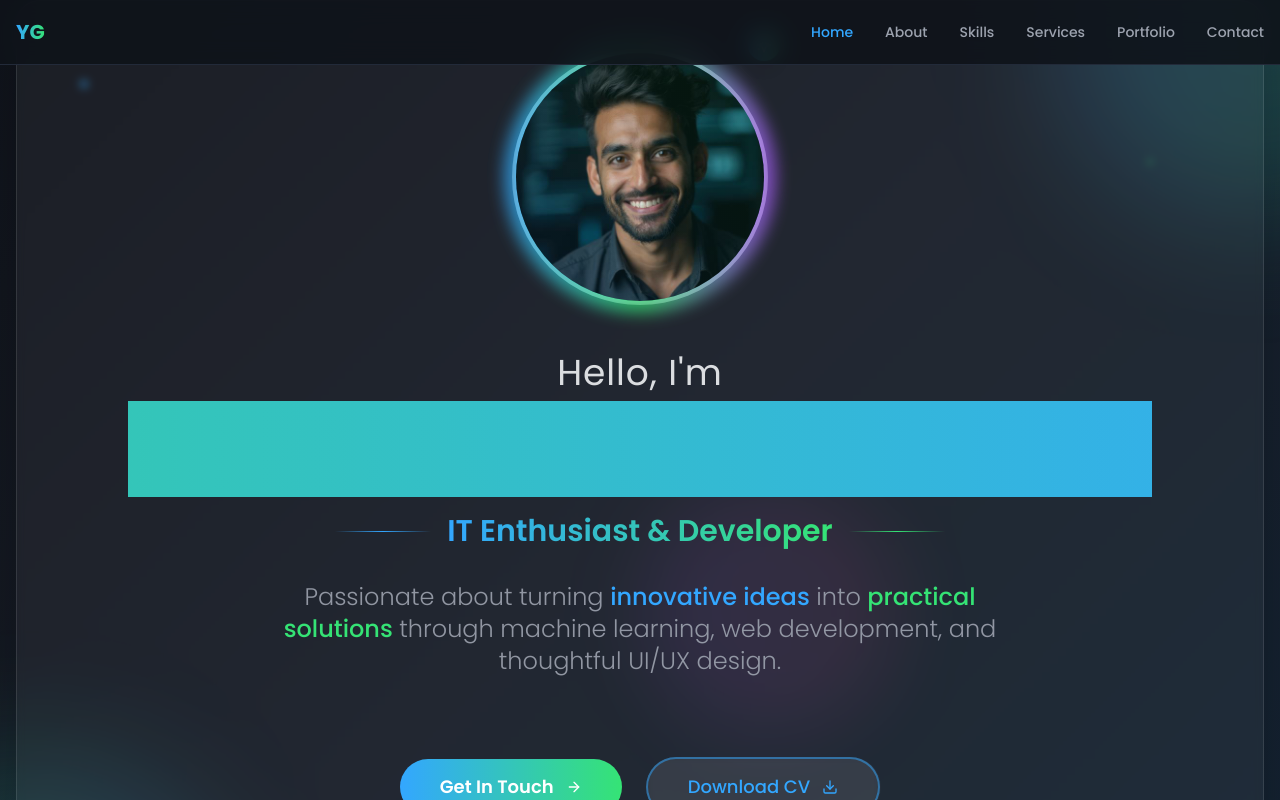
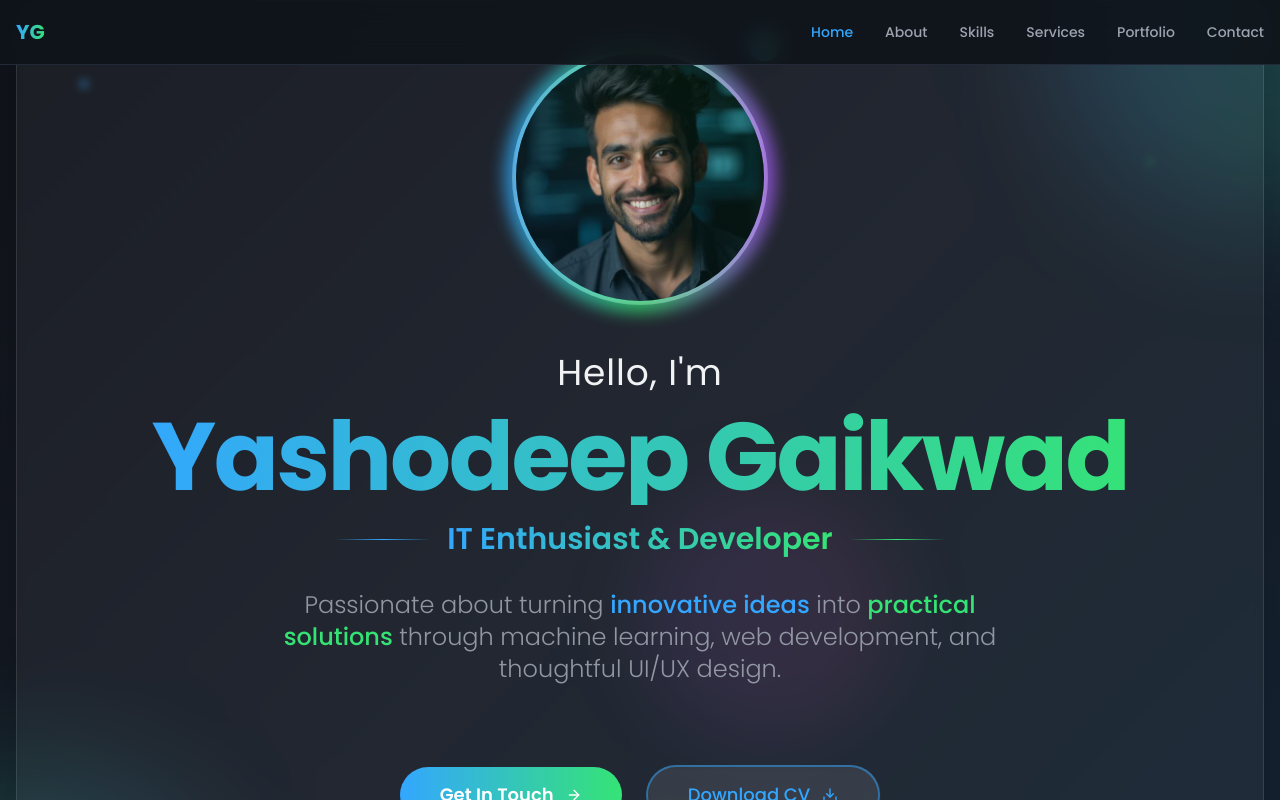
Before and after one commit to Yashodeep-Gaikwad/Portfolio-v2, a React (Vite) app: page / in a window 1280 px wide. Shown: the top 800 px of the page. Built offline with nearby package versions, Linux system fonts and the light colour scheme.

Commit message:
Fix: Make name visible in hero
Ensure Yashodeep's name is visible in the hero section.

```diff
--- a/src/components/Hero.tsx
+++ b/src/components/Hero.tsx
@@ -52,8 +52,8 @@ const Hero = () => {
             <div className="max-w-5xl mx-auto space-y-8">
               <div className="space-y-4">
                 <h1 className="text-5xl md:text-7xl lg:text-8xl font-bold leading-tight">
-                  <span className="block text-foreground/90 text-2xl md:text-3xl lg:text-4xl font-normal mb-2 tracking-wide">Hello, I'm</span>
-                  <span className="block text-gradient animated-gradient bg-clip-text text-transparent bg-gradient-to-r from-electric-blue via-neon-green to-purple-500 bg-size-200 animate-gradient">
+                  <span className="block text-foreground text-2xl md:text-3xl lg:text-4xl font-normal mb-4 tracking-wide">Hello, I'm</span>
+                  <span className="block text-gradient font-extrabold tracking-tight">
                     Yashodeep Gaikwad
                   </span>
                 </h1>
```
